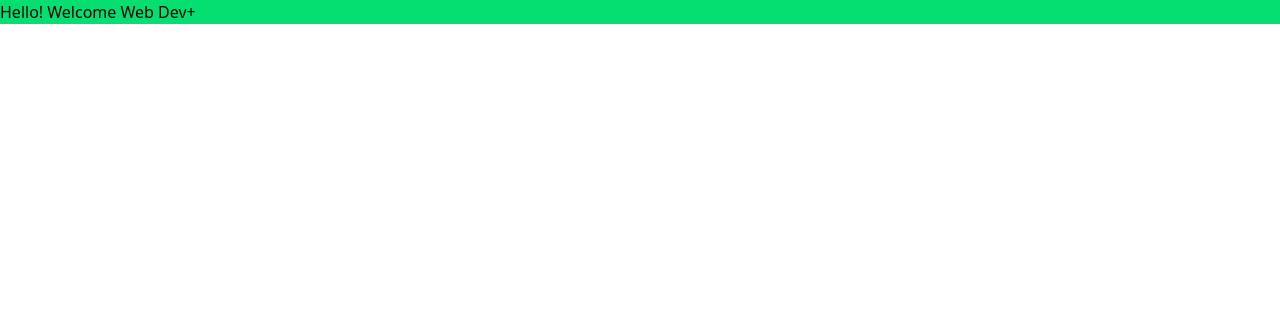
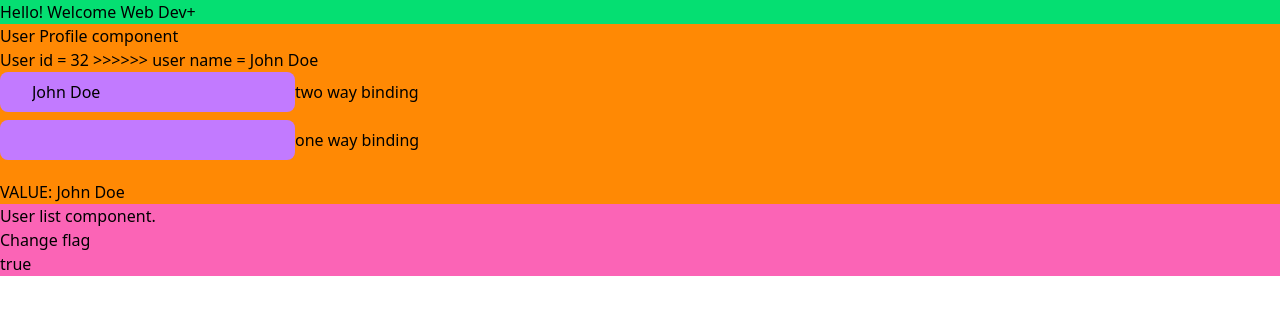
Before and after one commit to chamalkaMarasinghe/angular-web-development, an Angular app in the folder angular-web-solution/: page / in a window 1280 px wide. Shown: the top 314 px of the page. Built offline with nearby package versions, Linux system fonts and the light colour scheme.

Commit message:
angular dat binding

```diff
--- a/angular-web-solution/src/app/app.html
+++ b/angular-web-solution/src/app/app.html
@@ -3,6 +3,13 @@
     <h1 class="bg-green-400">
       Hello! Welcome {{ name }}
     </h1>
+    <div>
+      <!-- custom component -->
+      <app-user-profile></app-user-profile>
+      <!-- custom component -->
+      <!-- <app-user-dashboard></app-user-dashboard> -->
+      <app-user-list></app-user-list>
+    </div>
   </div>
 </main>
 <router-outlet />
--- a/angular-web-solution/src/app/app.ts
+++ b/angular-web-solution/src/app/app.ts
@@ -1,9 +1,12 @@
 import { Component, signal } from '@angular/core';
 import { RouterOutlet } from '@angular/router';
+import { UserProfile } from "./components/reusable/user-profile/user-profile";
+import { UserDashboard } from "./components/reusable/user-dashboard/user-dashboard";
+import { UserList } from "./components/reusable/user-list/user-list";
 
 @Component({
   selector: 'app-root',
-  imports: [RouterOutlet],
+  imports: [RouterOutlet, UserProfile, UserList],
   templateUrl: './app.html',
   styleUrl: './app.css'
 })
--- /dev/null
+++ b/angular-web-solution/src/app/components/reusable/user-dashboard/user-dashboard.html
@@ -0,0 +1,11 @@
+<div class="bg-blue-300">
+    <div class="bg-blue-400">
+        <p>User Dashboard component</p>
+        <P>Component contents</P>
+        <div class="ml-5">
+            <app-user-profile></app-user-profile>
+            <app-user-profile></app-user-profile>
+            <app-user-profile></app-user-profile>
+        </div>
+    </div>
+</div>
--- /dev/null
+++ b/angular-web-solution/src/app/components/reusable/user-list/user-list.html
@@ -0,0 +1,8 @@
+<div class="bg-pink-300">
+    <div class="bg-pink-400">
+        <p>User list component.</p>
+        <button (click)="updateFlag()">Change flag</button>
+        <div>{{ flag }}</div>
+
+    </div>
+</div>
--- /dev/null
+++ b/angular-web-solution/src/app/components/reusable/user-list/user-list.ts
@@ -0,0 +1,17 @@
+import { Component, Input } from '@angular/core';
+
+@Component({
+  selector: 'app-user-list',
+  imports: [],
+  templateUrl: './user-list.html',
+  styleUrl: './user-list.css',
+})
+export class UserList {
+
+  flag: boolean = true;
+
+  updateFlag() {
+    this.flag = !this.flag;
+  }
+
+}
--- /dev/null
+++ b/angular-web-solution/src/app/components/reusable/user-profile/user-profile.html
@@ -0,0 +1,19 @@
+<div class="bg-orange-300">
+    <div class="bg-orange-400">
+        <p>User Profile component</p>
+        <p>User id = {{ id }} >>>>>> user name = {{ getUserName() }}</p>
+
+        <input
+            type="text"
+            class="px-8 py-2 rounded-lg bg-purple-400"
+            [(ngModel)]="name"
+        ><span>two way binding</span>
+        <br/>
+        <input
+            type="text"
+            class="mt-2 px-8 py-2 rounded-lg bg-purple-400"
+            (input)="onUpdateValue($event)"
+        ><span>one way binding</span>
+        <div class="mt-5">VALUE: {{ name }}</div>
+    </div>
+</div>
--- /dev/null
+++ b/angular-web-solution/src/app/components/reusable/user-profile/user-profile.ts
@@ -0,0 +1,23 @@
+import { Component, ChangeDetectorRef } from '@angular/core';
+import { FormsModule } from '@angular/forms';
+
+@Component({
+    imports: [FormsModule],
+    selector: 'app-user-profile',
+    templateUrl: './user-profile.html',
+
+})
+export class UserProfile {
+    id: number = 32;
+    name: string = 'John Doe';
+    value = 0;
+
+    getUserName() {
+        return this.name;
+    }
+
+    onUpdateValue(event: any) {
+        this.name = event.target.value
+    }
+
+}
```
Also changed, not shown: angular-web-solution/src/app/components/reusable/user-dashboard/user-dashboard.ts (added, +12 -0 lines), angular-web-solution/src/app/components/reusable/user-dashboard/user-dashboard.css (added), angular-web-solution/src/app/components/reusable/user-list/user-list.css (added), 2 other files (tests, documents, lock files or other folders).
